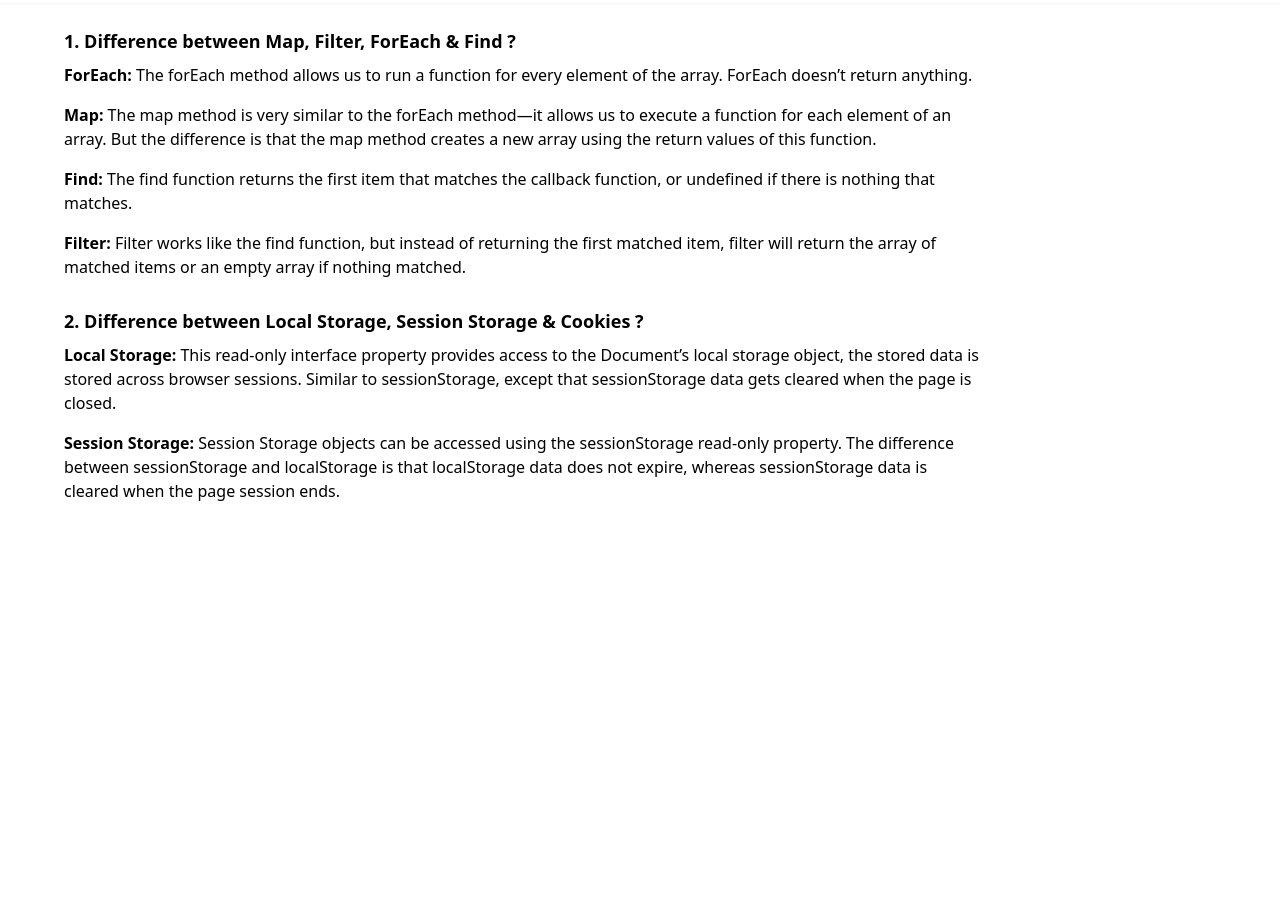
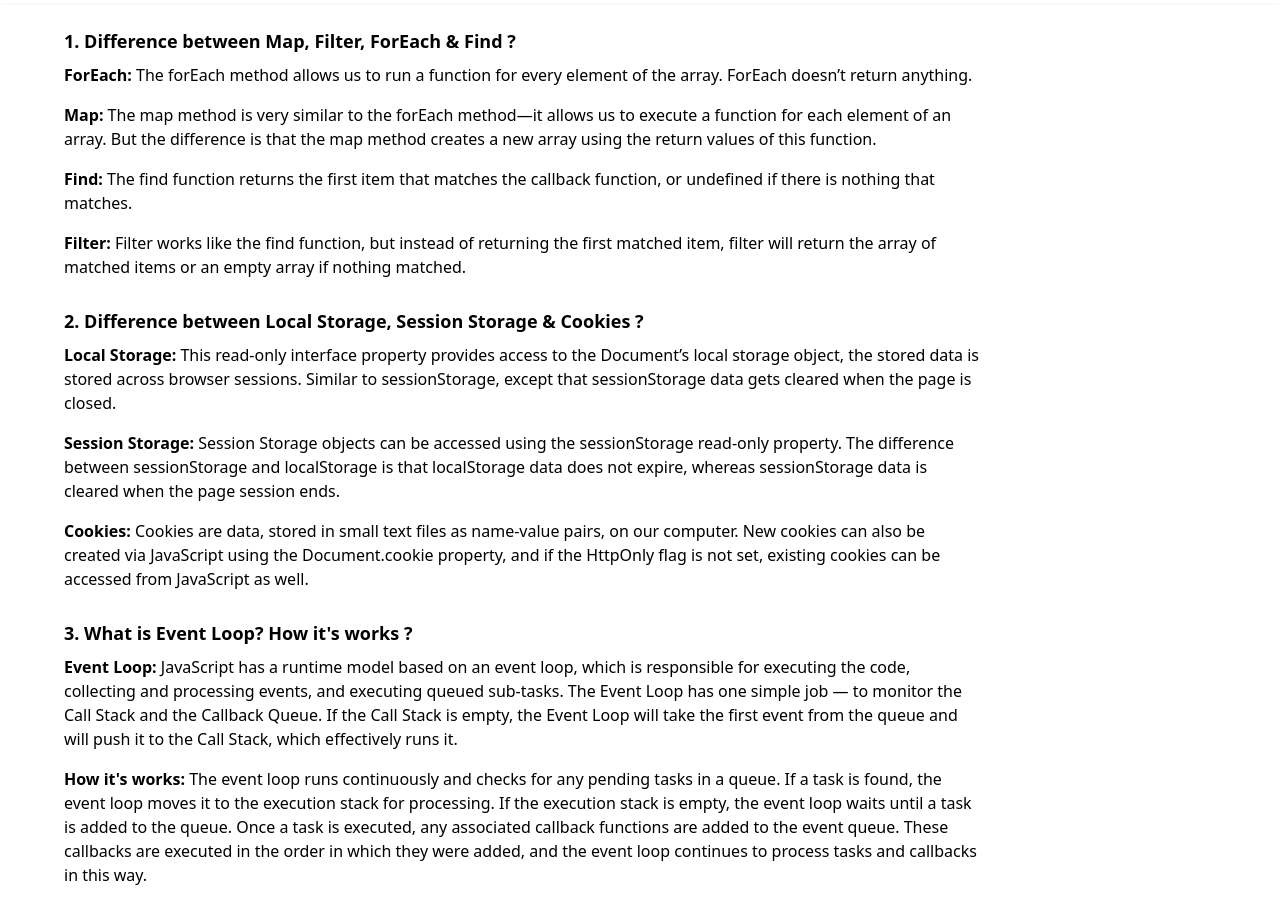
Before and after one commit to HelloAyan/Quiz-Hero, a plain HTML site: page blog.html in a window 1280 px wide. Shown: the part 61-976 px from the top of the page. Before the commit the page ends 800 px from the top, so only its background shows below. Drawn offline with nearby package versions, Linux system fonts and the light colour scheme.

Commit message:
three question answer done

```diff
--- a/blog.html
+++ b/blog.html
@@ -87,8 +87,36 @@
                     localStorage is that localStorage data does not expire, whereas sessionStorage data is cleared when
                     the page session ends.
                 </div>
+                <div class="py-2"> <span class="font-semibold">Cookies:</span> Cookies are data, stored in small text
+                    files as name-value pairs, on our computer. New cookies can also be created via JavaScript using the
+                    Document.cookie property, and if the HttpOnly flag is not set, existing cookies can be accessed from
+                    JavaScript as well.
+                </div>
 
             </div>
+
+            <div class="my-5">
+                <div class=" text-lg  font-semibold  "> 3. What is Event Loop? How it's works ?
+                </div>
+                <div class="py-2"> <span class="font-semibold">Event Loop: </span> JavaScript has a runtime model based
+                    on an event loop, which is responsible for executing the code, collecting and processing events, and
+                    executing queued sub-tasks. The Event Loop has one simple job — to monitor the Call Stack and the
+                    Callback Queue. If the Call Stack is empty, the Event Loop will take the first event from the queue
+                    and will push it to the Call Stack, which effectively runs it.
+                </div>
+                <div class="py-2"> <span class="font-semibold">How it's works: </span> The event loop runs
+                    continuously and checks for any pending tasks in a queue. If a task is found, the event loop moves
+                    it to the execution stack for processing. If the execution stack is empty, the event loop waits
+                    until a task is added to the queue.
+                    Once a task is executed, any associated callback functions are added to the event queue. These
+                    callbacks are executed in the order in which they were added, and the event loop continues to
+                    process tasks and callbacks in this way.
+                </div>
+
+
+            </div>
+
+
         </div>
         <!-- Question section end -->
 
```
